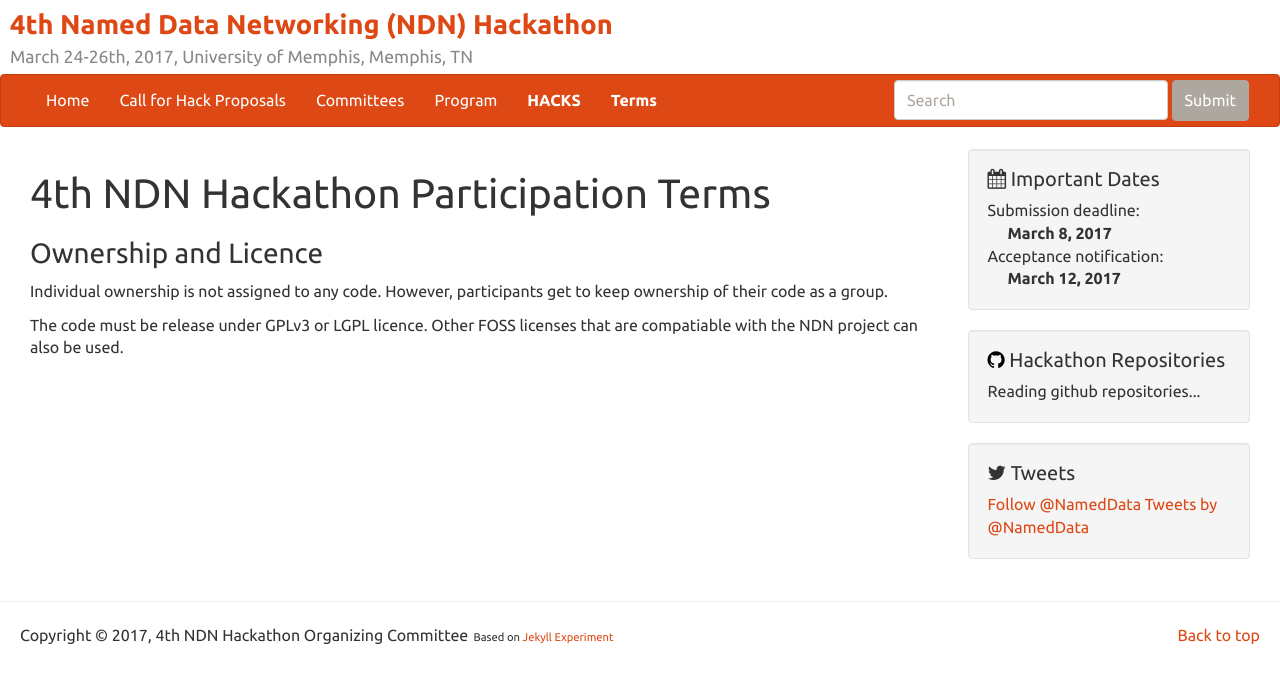
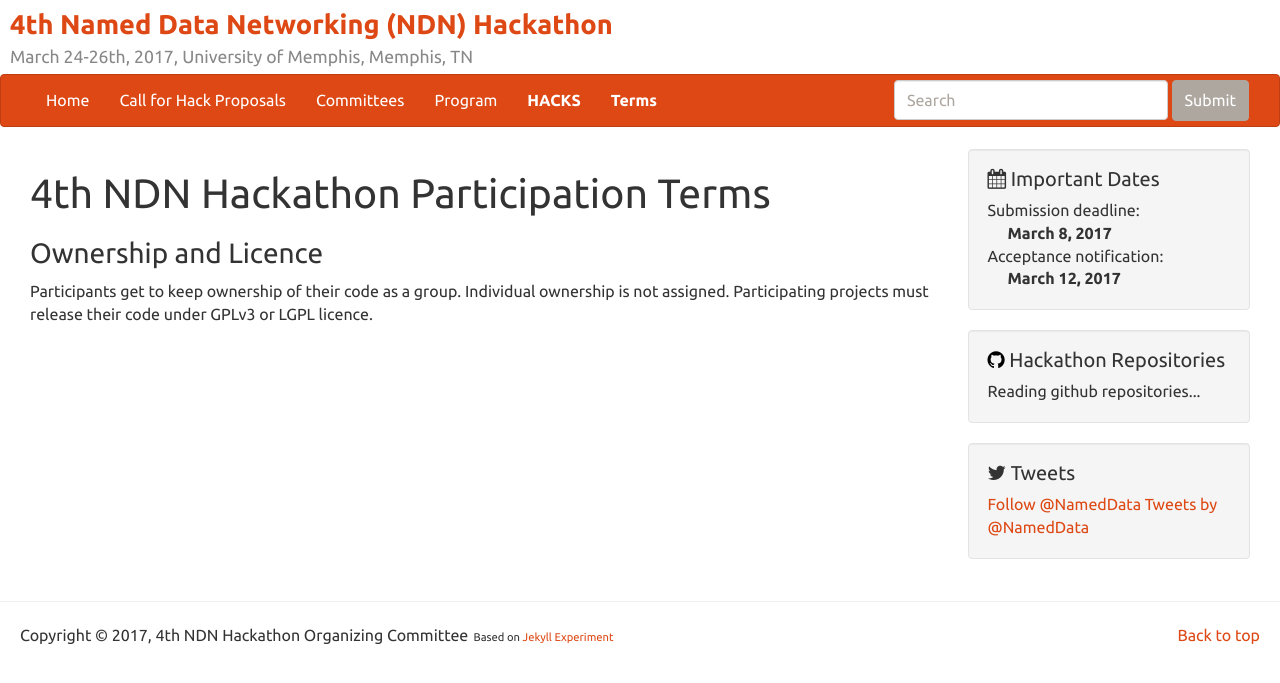
Before and after one commit to 4th-ndn-hackathon/4th-ndn-hackathon, a Jekyll site: the page built from terms.md, in a window 1280 px wide. Shown: the top 683 px of the page. Built offline with Jekyll 4.4.1, drawn with Linux system fonts in a browser that asks for light colours; comment, search, counter and statistics services are not loaded.

Commit message:
add terms

```diff
--- a/terms.md
+++ b/terms.md
@@ -5,6 +5,5 @@ title: 4th NDN Hackathon Participation Terms
 
 ### Ownership and Licence
 
-Individual ownership is not assigned to any code. However, participants get to keep ownership of their code as a group.
-
-The code must be release under GPLv3 or LGPL licence. Other FOSS licenses that are compatiable with the NDN project can also be used.
+Participants get to keep ownership of their code as a group. Individual ownership is not assigned.
+Participating projects must release their code under GPLv3 or LGPL licence.
```
